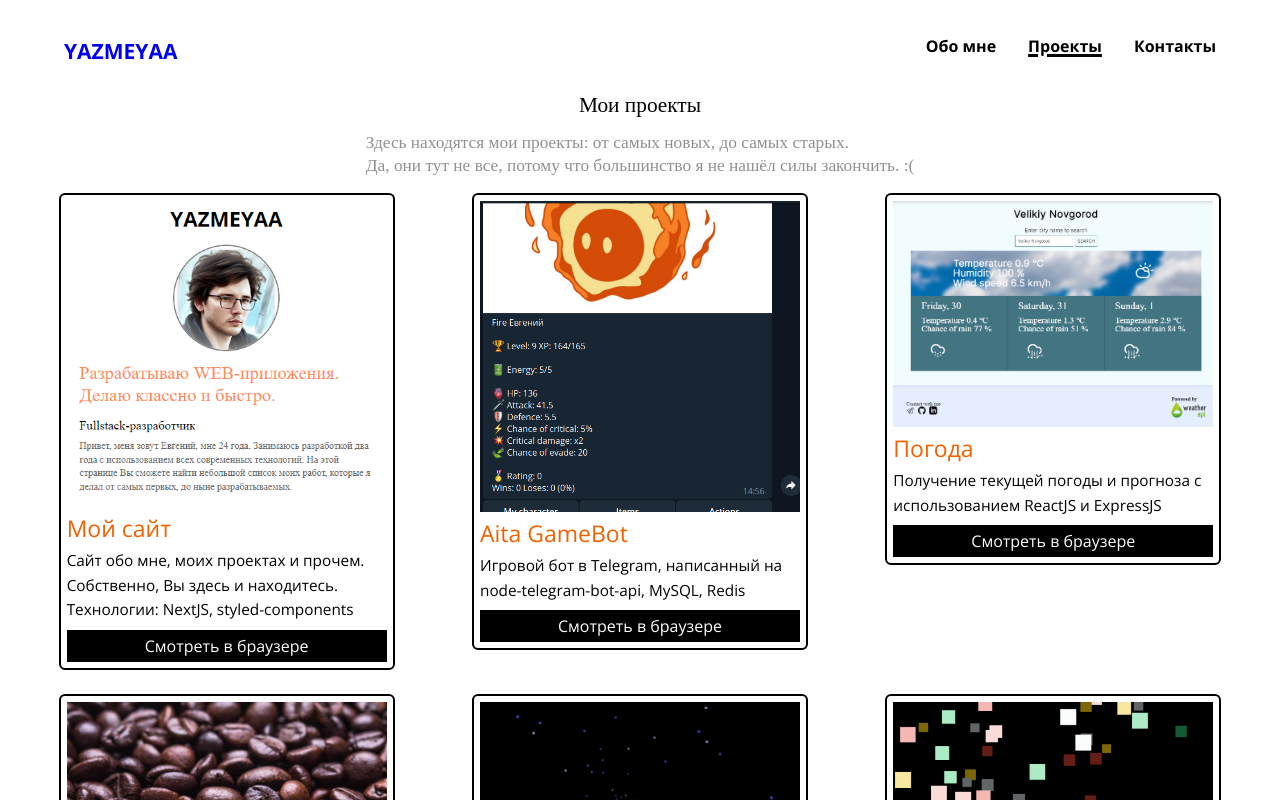
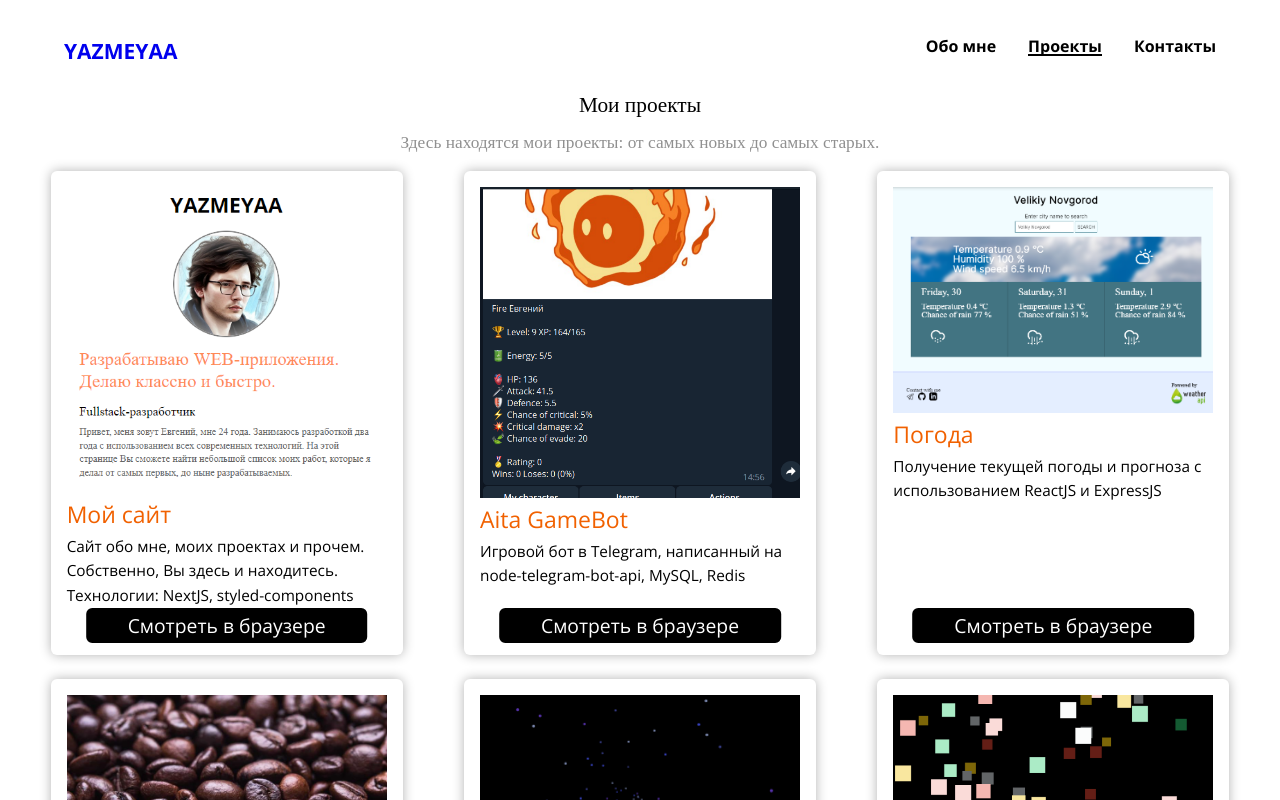
Before and after one commit to yazmeyaa/my-app, a Next.js app: page /projects in a window 1280 px wide. Shown: the top 800 px of the page. Built offline with nearby package versions, Linux system fonts and the light colour scheme.

Commit message:
Changed styles Updated new year project image Fixed some bugs with viewport Added type for Cards

```diff
--- a/components/_pages/card/styled.tsx
+++ b/components/_pages/card/styled.tsx
@@ -8,16 +8,16 @@ export const Container = styled.section`
         position: relative;
         box-sizing: border-box;
         display: flex;
-        height: fit-content;
         flex-direction: column;
         gap: 8px;
         width: min-content;
         font-family: "open_sans_regular";
         font-weight: 400;
         font-style: normal;
-        border: 2px solid black;
-        padding: 6px;
+        box-shadow: 0px 0px 12px rgba(0, 0, 0, 0.3);
+        padding: 1rem;
         border-radius: 6px;
+        padding-bottom: 3rem;
     }
 `
 
@@ -43,7 +43,8 @@ export const Description = styled.small`
 
 export const StyledLink = styled(Link)`
     &{
-        width: 100%;
+        width: 80%;
+        font-size: ${fluidTypography(480, 1440, 16, 20)};
         box-sizing: border-box;
         background-color: black;
         border: 2px solid black;
@@ -53,6 +54,11 @@ export const StyledLink = styled(Link)`
         text-decoration: none;
         transition: all ease-out 0.2s;
         user-select: none;
+        position: absolute;
+        bottom: 12px;
+        left: 50%;
+        transform: translate(-50%);
+        border-radius: 6px;
     }
     &:hover {
         color: black;
--- a/components/header/styled.tsx
+++ b/components/header/styled.tsx
@@ -4,6 +4,8 @@ import styled from "styled-components";
 
 export const Container = styled.header`
     &{
+        margin: 0px auto;
+        max-width: 1440px;
         position: relative;
         display: flex;
         justify-content: space-between;
--- a/components/layout/index.tsx
+++ b/components/layout/index.tsx
@@ -6,11 +6,13 @@ import { Footer } from "@components/footer"
 
 const RootComponent = styled.main`
     &{
+        max-width: 1440px;
         position: relative;
         width: auto;
         margin: 0px auto;
         padding: 0px 2rem;
         flex: 1 0 auto;
+        margin-bottom: 80px;
     }
 `
 
--- a/components/navigationLink/styled.tsx
+++ b/components/navigationLink/styled.tsx
@@ -11,17 +11,16 @@ interface NavigationLinkProps {
 
 export const NavigationLink = styled(Link) <NavigationLinkProps>`
     &{
-        text-decoration: ${props => { return props.$current ? 'underline' : 'none' }};
-        text-decoration-thickness: 3px;
         font-family: 'open_sans_bold';
         color:  ${props => props.color};
+        text-decoration: none;
     }
     &:visited{
         color: inherit;
     }
     &::after {
         content: '';
-        width: 0px;
+        width: ${props => {return props.$current ? '100%' : '0%'}};
         height: 2px;
         display: block;
         background: ${props => props.color};
--- a/pages/projects/index.tsx
+++ b/pages/projects/index.tsx
@@ -1,15 +1,8 @@
 import { Card } from '@components/_pages/card'
 import { CardsContainer, PageContainer, PageDescription, Title } from '@components/_pages/projects'
-import { StaticImageData } from "next/image"
+import Head from 'next/head'
 import { Fragment, useEffect, useState } from "react"
-
-
-interface CardInterface {
-    name: string
-    description: string
-    href: string
-    img: StaticImageData
-}
+import { CardInterface } from 'types/cards'
 
 
 export default function CardsComponent() {
@@ -31,12 +24,30 @@ export default function CardsComponent() {
 
 
     return (
+        <Fragment>
+            <HeadersMeta />
             <PageContainer>
                 <Title>Мои проекты</Title>
-            <PageDescription>Здесь находятся мои проекты: от самых новых, до самых старых.<br /> Да, они тут не все, потому что большинство я не нашёл силы закончить. :(</PageDescription>
+                <PageDescription>Здесь находятся мои проекты: от самых новых до самых старых.</PageDescription>
                 <CardsContainer>
                     {loading ? <h1>Проекты загружаются...</h1> : MappedCards}
                 </CardsContainer>
             </PageContainer>
+        </Fragment>
     )
 }
+
+function HeadersMeta() {
+    return (
+        <Head>
+            <meta property="og:title" content="Проекты" />
+            <meta property="og:description" content="Список разработанных мной проектов." />
+            <meta property="og:site_name" content="Евгений Антоненков" />
+            <meta property="og:url" content="https://yazmeyaa.itracers.xyz/" />
+            <meta property="og:type" content="article" />
+            <meta property="og:image" content="https://yazmeyaa.itracers.xyz/images/my_photo.jpg" />
+            <meta property="og:image:width" content="630" />
+            <meta property="og:image:height" content="630" />
+        </Head>
+    )
+}
--- /dev/null
+++ b/types/cards.ts
@@ -0,0 +1,8 @@
+import { StaticImageData } from "next/image"
+
+export interface CardInterface {
+    name: string
+    description: string
+    href: string
+    img: StaticImageData
+}
```
Also changed, not shown: pages/api/get_projects.ts (+1 -8 lines), assets/images/newYear.png. Lines whose indentation alone changed are shown as unchanged.
